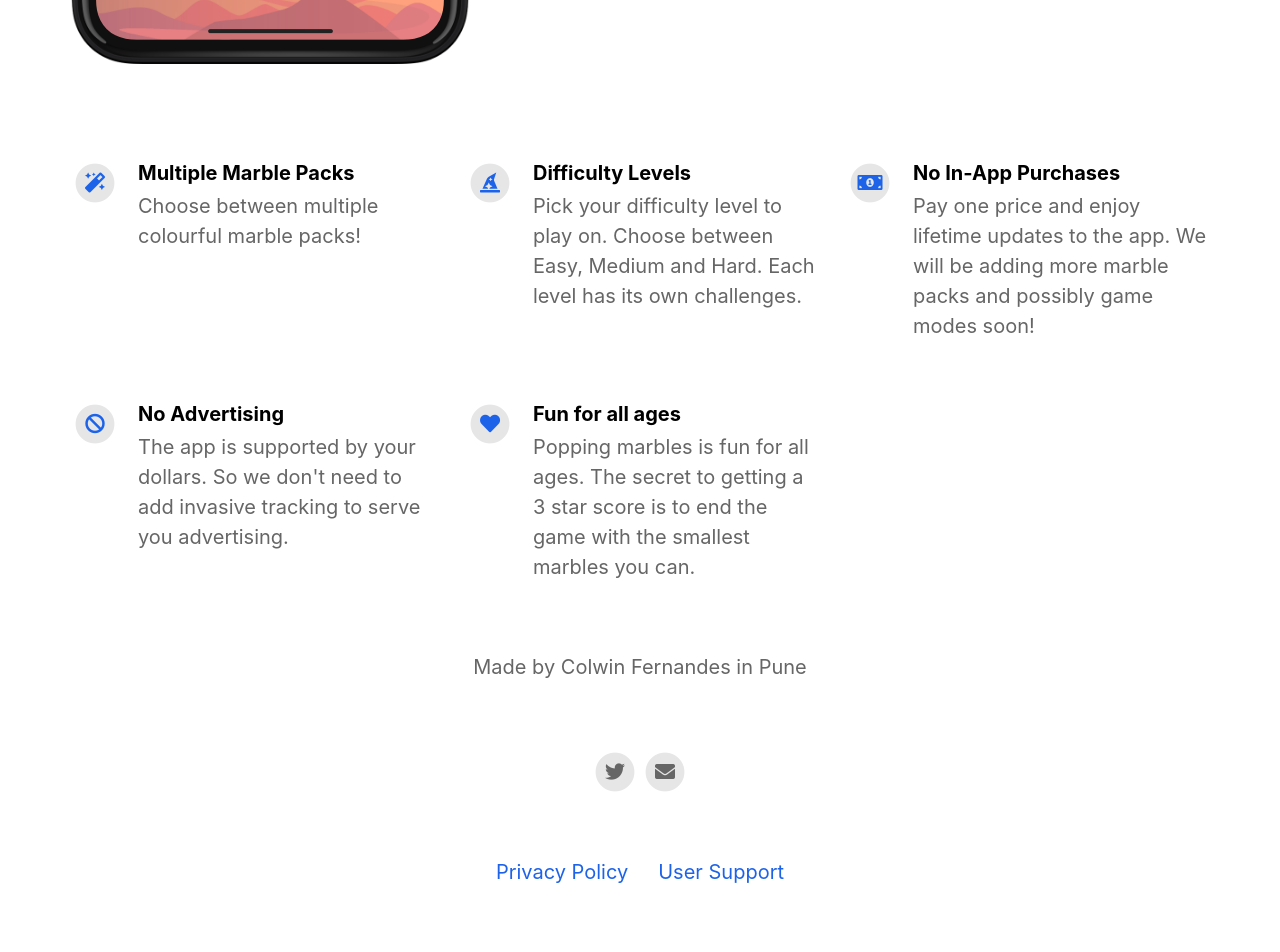
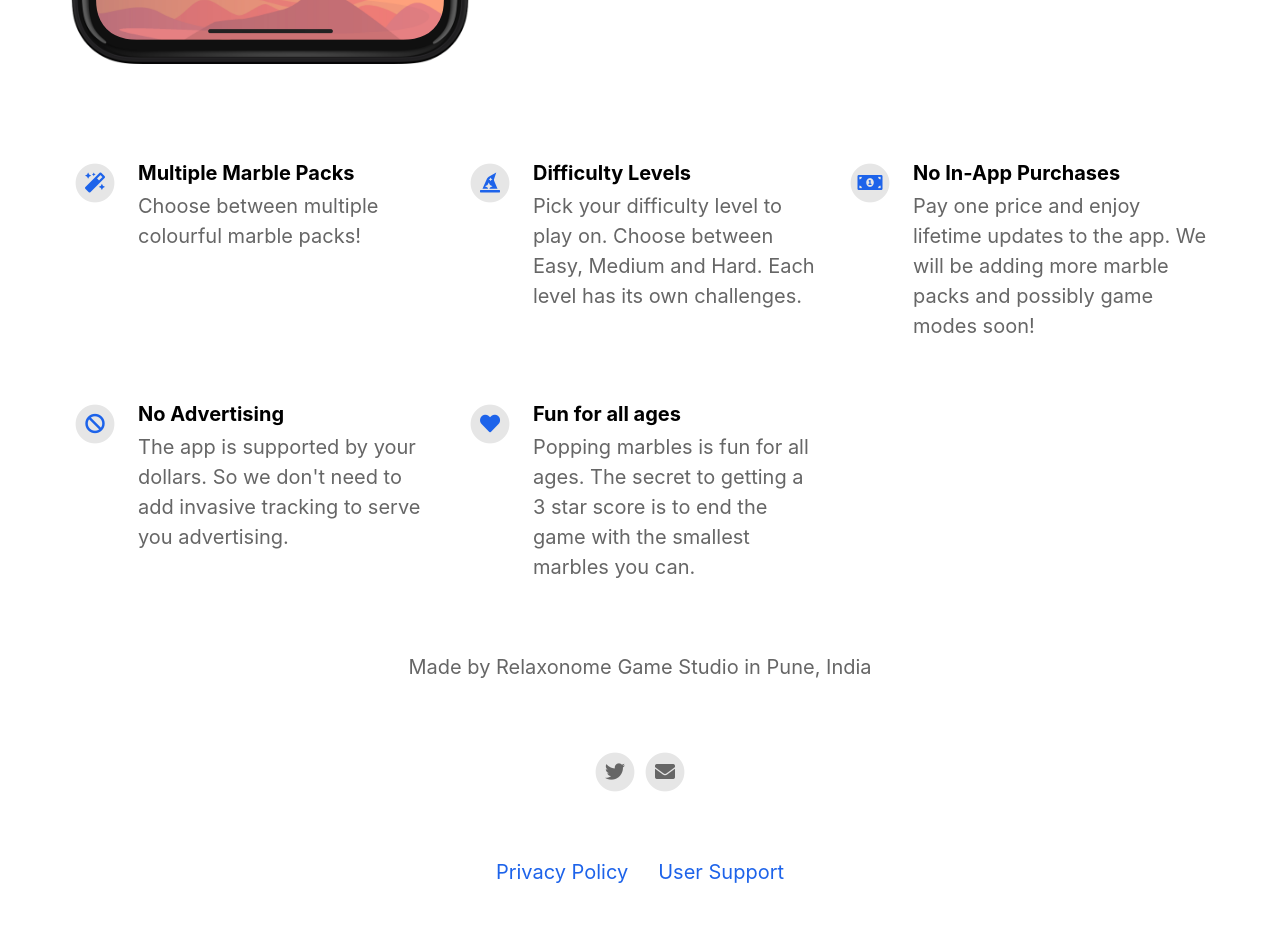
Before and after one commit to colwin/marbleinator-website, a Jekyll site: the page built from index.html, in a window 1280 px wide. Shown: the part 921-1873 px from the top of the page. Built offline with Jekyll 4.4.1, drawn with Linux system fonts in a browser that asks for light colours; nearby versions of some CDN libraries.

Commit message:
Updated name

```diff
--- a/_config.yml
+++ b/_config.yml
@@ -20,9 +20,9 @@ enable_smart_app_banner                   : true
 
 
 # Information About Yourself
-your_name                                 : Colwin Fernandes
+your_name                                 : Relaxonome Game Studio
 your_link                                 :
-your_city                                 : Pune
+your_city                                 : Pune, India
 email_address                             : support@relaxonome.com
 facebook_username                         :
 instagram_username                        :
```
